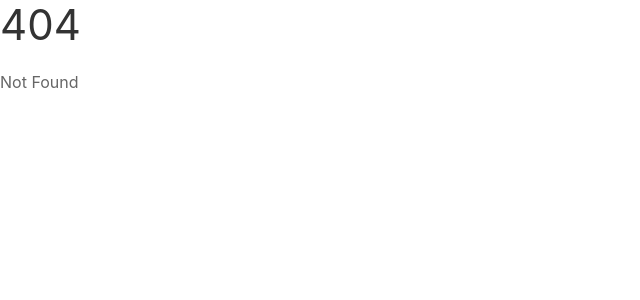
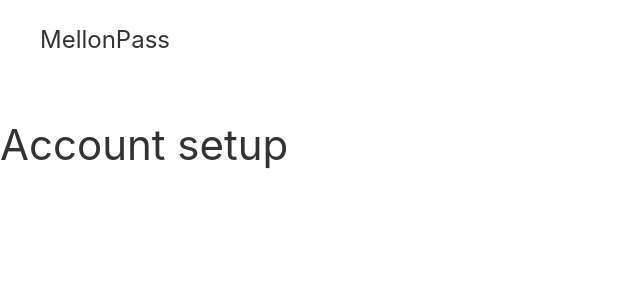
Before and after one commit to mellonpass/web, a SvelteKit app in the folder apps/web/: page /account-setup in a window 1280 px wide. Before the commit this address had no page. Shown: the top 300 px of the page, without its empty margins (0-640 px from the left). Built offline with nearby package versions, Linux system fonts and the light colour scheme.

Commit message:
feat(app-layout): add main app layout.

```diff
--- /dev/null
+++ b/apps/web/src/routes/+layout.svelte
@@ -0,0 +1,14 @@
+<script>
+	let { children } = $props();
+</script>
+
+
+<section class="uk-height-viewport">
+    <header class="uk-container">
+        <div class="uk-navbar-left">
+            <a class="uk-navbar-item uk-logo" href="#" aria-label="Back to Home">MellonPass</a>
+        </div>
+    </header>
+
+    {@render children()}
+</section>
--- /dev/null
+++ b/apps/web/src/routes/account-setup/+page.svelte
@@ -0,0 +1 @@
+<h1>Account setup</h1>
```
Also changed, not shown: apps/web/src/routes/sign-up/+page.svelte (+0 -10 lines).
